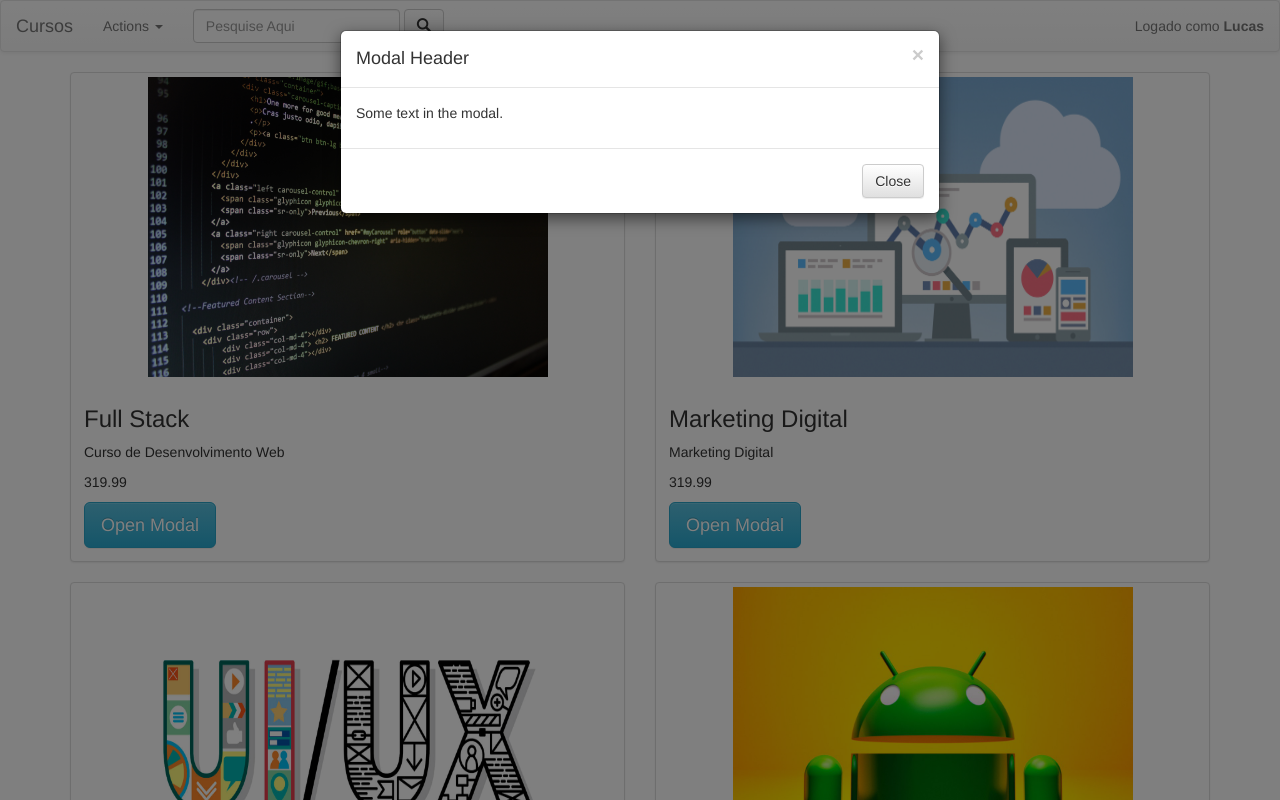
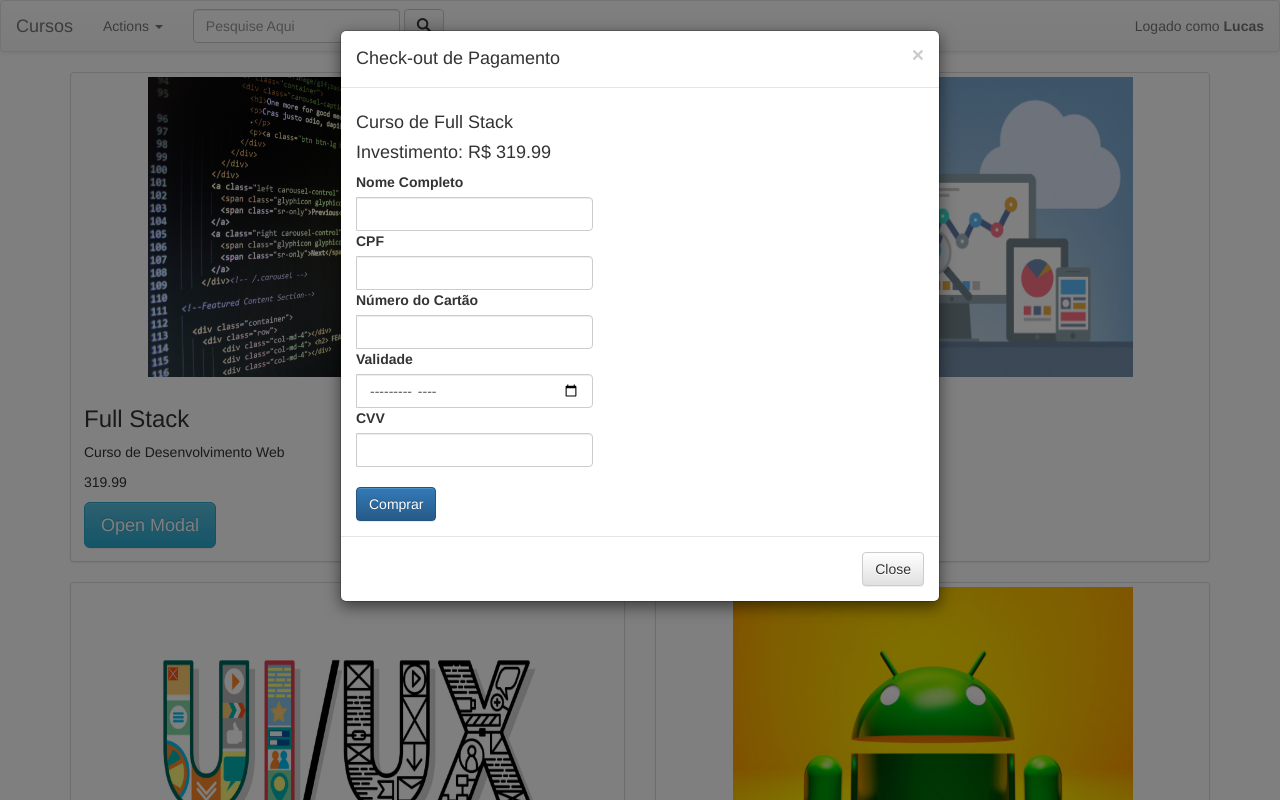
Before and after one commit to LucasKeiti28/Projeto-Cursos, a PHP site: page / in a window 1280 px wide, after a click on "Open Modal". Run offline with PHP 8.4, Linux system fonts and the light colour scheme.

Commit message:
Criacao do checkout de compra e a tela de confirmacao (GET/POST/REQUEST)

```diff
--- a/index.php
+++ b/index.php
@@ -107,10 +107,37 @@
                     <div class="modal-content">
                         <div class="modal-header">
                             <button type="button" class="close" data-dismiss="modal">&times;</button>
-                            <h4 class="modal-title">Modal Header</h4>
+                            <h4 class="modal-title">Check-out de Pagamento</h4>
                         </div>
                         <div class="modal-body">
-                            <p>Some text in the modal.</p>
+                            <h4>Curso de <?php echo $nomeCurso ?></h4>
+                            <h4>Investimento: R$ <?php echo $infoCursos[1]?></h4>
+                            <form action="validarCompra.php" method="post">
+                                <input type="hidden" value="<?php echo$nomeCurso; ?>" name="nomeCurso">
+                                <input type="hidden" value="<?php echo$infoCursos[1]; ?>" name="precoCurso">
+                                <div class="input-group col-md-5">
+                                    <label for="nomeCompleto">Nome Completo</label>
+                                    <input id="nomeCompleto" name="nomeCompleto" type="text" class="form-control">
+                                </div>
+                                <div class="input-group col-md-5">
+                                    <label for="cpf">CPF</label>
+                                    <input id="cpf" name="CPF" type="number" class="form-control">
+                                </div>
+                                <div class="input-group col-md-5">
+                                    <label for="nroCartao">Número do Cartão</label>
+                                    <input id="nroCartao" name="numeroCartao" type="number" class="form-control">
+                                </div>
+                                <div class="input-group col-md-5">
+                                    <label for="validade">Validade</label>
+                                    <input id="validade" name="validade" type="month" class="form-control">
+                                </div>
+                                <div class="input-group col-md-5">
+                                    <label for="cvv">CVV</label>
+                                    <input id="cvv" name="CVV" type="number" class="form-control">
+                                </div>
+                                <br>
+                                <button type="submit" class="btn btn-primary">Comprar</button>
+                            </form>
                         </div>
                         <div class="modal-footer">
                             <button type="button" class="btn btn-default" data-dismiss="modal">Close</button>
```
Also changed, not shown: validarCompra.php (added, +45 -0 lines).
